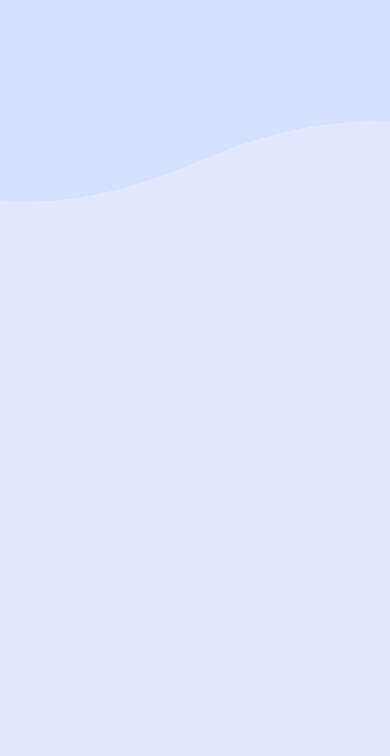
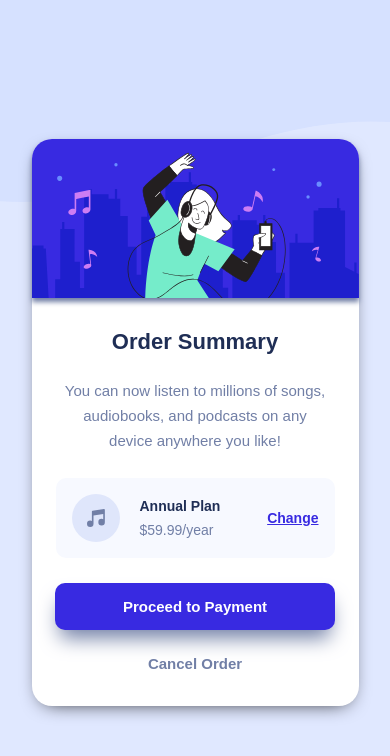
Before and after one commit to alexanderivanov2/frontend-mentor, a Vue app: page /newbie/order-summary-card in a window 390 px wide. Shown: the top 756 px of the page. Built offline with nearby package versions, Linux system fonts and the light colour scheme; a web font is replaced by a local one.

Commit message:
implement styles and make it responsive

```diff
--- a/src/views/NewbiePages/OrderSummaryCard/OrderSummaryCard.vue
+++ b/src/views/NewbiePages/OrderSummaryCard/OrderSummaryCard.vue
@@ -4,8 +4,27 @@
             <img :src="isMobile ? mobileBackground : desktopBackground" alt="background-image">
         </div>
         <div class="order-summary-card">
-
-
+            <div class="card-header-image-wrapper">
+                <img src="../../../../public/assets/images/orderSummaryCard/illustration-hero.svg" alt="order hero illustation">
+            </div>
+            <div class="card-body-wrapper">
+                <h1 class="card-heading">Order Summary</h1>
+                <p class="card-description">You can now listen to millions of songs, audiobooks, and podcasts on any device anywhere you like!</p>
+            </div>
+            <div class="card-plan-wrapper">
+                <div class="card-plan-info">
+                    <img src="../../../../public/assets/images/orderSummaryCard/icon-music.svg" alt="music icon" />
+                    <div class="card-plan">
+                        <p class="card-plan-type">Annual Plan</p>
+                        <p class="card-plan-price">$59.99/year</p>
+                    </div>
+                </div>
+                <a href="#" class="card-plan-link">Change</a>
+            </div>
+            <div class="options-button-wrapper">
+                <button class="payment-button">Proceed to Payment</button>
+                <button class="cancel-button">Cancel Order</button>
+            </div>
         </div>
     </section>
 </template>
@@ -35,34 +54,181 @@ onBeforeUnmount(() => {
 <style lang="scss" scoped>
 #orderSummaryCardPage {
     @import url('https://fonts.googleapis.com/css2?family=Red+Hat+Display:ital,wght@0,300..900;1,300..900&display=swap');
+    $white: #FFFFFF;
+    $blue: #382AE1;
+
     $body-bg: #E0E8FF;
+    $card-bg: $white;
+    $card-plan-bg: #F7F9FF;
+    $card-heading-color: #1F2E55;
+    $light-text-color: #717FA6;
+    $link-color: $blue;
 
+    $card-border-radius: 20px;
+
+    position: relative;
+    display: flex;
+    justify-content: center;
+    align-items: center;
     background-color: $body-bg;
     min-height: 100vh;
     height: 100%;
-    position: relative;
 
     .background-image {
+        position: absolute;
+        top: 0;
         width: 100%;
 
         img {
             width: 100%;
         }
     }
-    // &::before {
-    //     content: url('../../../../public/assets/images/orderSummaryCard/pattern-background-mobile.svg');
-    //     widows: 100%;
-    //     top: 0;
-    //     left: 0;
-    //     right: 0;
-    //     position: absolute;
 
-    //     @media screen and (min-width: 1440px) {
-    //         content: url('../../../../public/assets/images/orderSummaryCard/pattern-background-desktop.svg');
-    //     }
-    // }
+    .order-summary-card {
+        position: relative;
+        max-width: 327px;
+        width: 100%;
+        min-height: 567px;
+        border-radius: $card-border-radius;
+        background-color: $card-bg;
+        box-shadow: 0px 6px 20px -10px;
 
+        font-family: "Red Hat Display", sans-serif;
+        font-optical-sizing: auto;
+        font-style: normal;
+        .card-header-image-wrapper {
+            width: 100%;
+            img {
+                width: 100%;
+                border-top-left-radius: $card-border-radius;
+                border-top-right-radius: $card-border-radius;
+                box-shadow: 0px 4px 5px 0px $light-text-color;
+            }
+        }
 
+        .card-body-wrapper {
+            margin-top: 30px;
+            text-align: center;
+            .card-heading {
+                color: $card-heading-color;
+                font-size: 22px;
+                font-weight: 900;
+            }
+
+            .card-description {
+                max-width: 263px;
+                margin: 25px auto 0;
+                color: $light-text-color;
+                font-size: 15px;
+                line-height: 25px;
+            }
+        }
+
+        .card-plan-wrapper {
+            display: flex;
+            flex-wrap: wrap;
+            justify-content: space-between;
+            align-items: center;
+            background-color: $card-plan-bg;
+
+            max-width: 279px;
+            margin: 25px auto;
+            padding: 16px;
+            border-radius: 10px;
+
+            .card-plan-info {
+                display: flex;
+                align-items: center;
+                gap: 20px;
+            }
+
+            .card-plan {
+
+                text-align: start;
+                font-size: 14px;
+
+                &-type {
+                    margin-bottom: 10px;
+                    color: $card-heading-color;
+                    font-weight: 900;
+                }
+
+                &-price {
+                    color: $light-text-color;
+                }
+            }
+
+            .card-plan-link {
+                font-size: 14px;
+                font-weight: bold;
+                color: $link-color;
+            }
+        }
+
+        .options-button-wrapper {
+            display: flex;
+            flex-direction: column;
+            margin: auto;
+            max-width: 280px;
+            gap: 10px;
+
+            .payment-button, .cancel-button {
+                font-size: 15px;
+                font-weight: 700;
+                padding: 15px;
+                border-radius: 10px;
+                border: none;
+            }
+
+            .payment-button {
+                color: $white;
+                background-color: $blue;
+                box-shadow: 0px 13px 20px -5px $light-text-color;
+            }
+
+            .cancel-button {
+                background-color: transparent;
+                color: $light-text-color;
+            }
+        }
+
+        @media screen and (min-width: 1440px) {
+            max-width: 450px;
+            min-height: 697px;
+
+            .card-header-image-wrapper img {
+                box-shadow: unset;
+            }
+
+            .card-body-wrapper {
+                margin-top: 40px;
+                .card-heading {
+                    font-size: 28px;
+                }
+
+                .card-description {
+                    margin-top: 30px;
+                    font-size: 16px;
+                    font-weight: 500;
+                    max-width: 354px;
+                }
+            }
+
+            .card-plan-wrapper {
+                max-width: 354px;
+                padding: 25px;
+                margin: 30px auto;
+                .card-plan {
+                    font-size: 16px;
+                }
+            }
+
+            .options-button-wrapper {
+                max-width: 354px;
+                gap: 15px;
+            }
+        }
+    }
 }
 
 </style>
```
